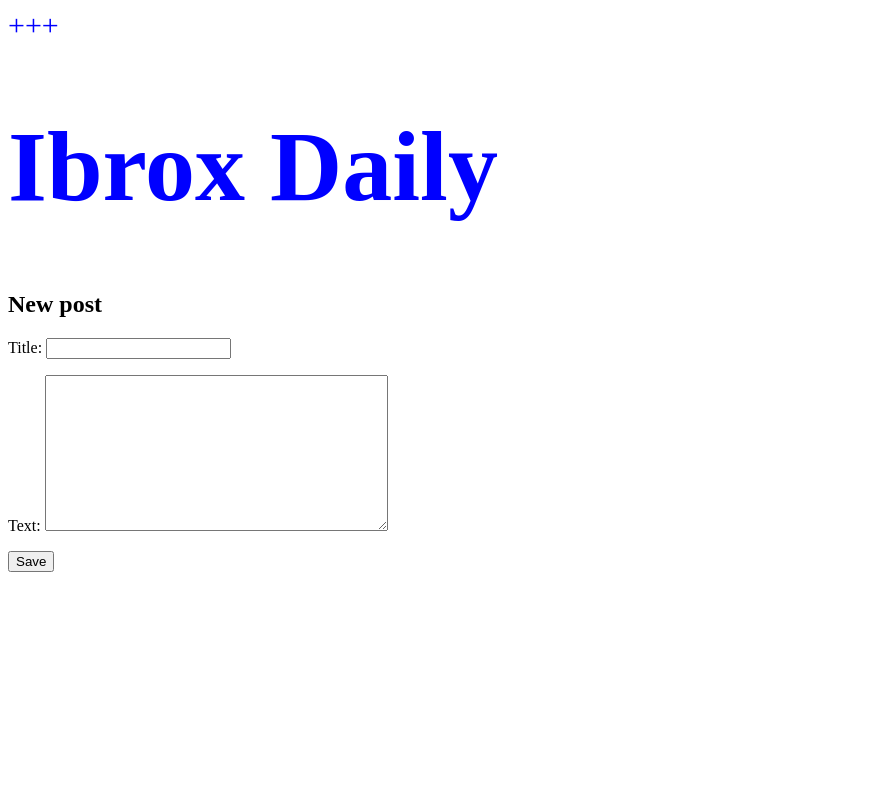
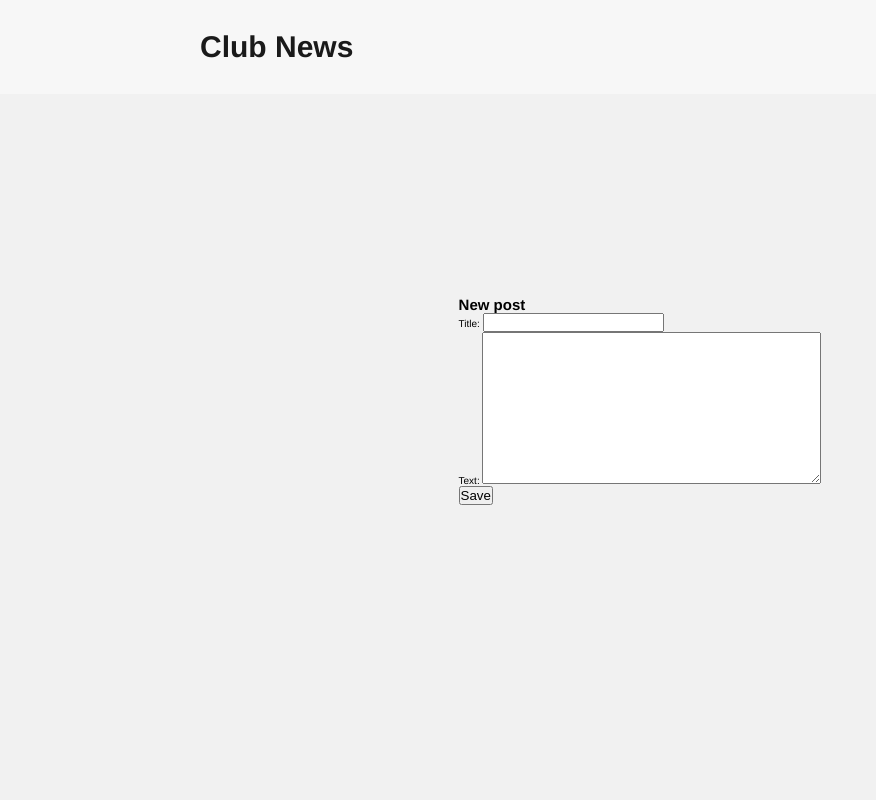
Before and after one commit to danielpriestley/django-blog-app, a Django app: page /post/new/ in a window 1280 px wide. Shown: the whole page, without its empty margins (0-876 px from the left). Run offline with Django 3.2, Linux system fonts and the light colour scheme; the visitor is signed in with stand-in values (Sample User, id 1).

Commit message:
added styling to test functionality

```diff
--- a/blog/static/css/blog.css
+++ b/blog/static/css/blog.css
@@ -1,9 +1,76 @@
-h1, a {
-    text-decoration: none;
-    font-size: 100px;
-    color: blue;
+:root {
+  --dark-grey-1: #0F0F0F;
+  --dark-grey-2: #1a1a1a;
+  --primary: #A39161;
+  --light-grey-1: #f7f7f7;
+  --light-grey-2: #fafafa;
 }
 
-.glyphicon {
-    font-size: 30px;
+*,
+*::after,
+*::before {
+  margin: 0;
+  padding: 0;
+  box-sizing: inherit;
+  /* will make everything on site inherit box-sizing from the body */
 }
+
+html {
+  font-size: 62.5%;
+  /* Makes calculating simpler, you calculate 10px in % by dividing the standard font size 10/16, defines what 1rem is*/
+  max-height: 100%;
+}
+
+body {
+  box-sizing: border-box;
+  font-family: "Helvetica Neue", -apple-system, BlinkMacSystemFont, "Segoe UI", Roboto, Oxygen, Ubuntu, Cantarell, "Open Sans", "Helvetica Neue", sans-serif;
+  background-color: #f1f1f1;
+  display: flex;
+  justify-content: center;
+  align-items: center;
+  min-height: 100vh;
+}
+
+a {
+  text-decoration: none;
+  color: var(--dark-grey-2);
+}
+
+.page-header {
+  position: absolute;
+  top: 0;
+  left: 0;
+  width: 100%;
+  padding: 3rem 20rem;
+  background-color: var(--light-grey-1);
+}
+.page-header a {
+  font-size: 3rem;
+  font-weight: 600;
+}
+
+.post {
+  background-color: var(--light-grey-2);
+  max-width: 60vw;
+  padding: 5rem;
+  margin-top: 15rem;
+}
+.post h1 {
+  font-size: 2.5rem;
+}
+.post img {
+  max-width: 100%;
+  margin-bottom: 2rem;
+}
+.post p {
+  font-size: 1.5rem;
+  color: var(--dark-grey-2);
+}
+
+.date {
+  font-size: 1.2rem;
+  font-weight: 500;
+  margin-bottom: 3rem;
+}
+
+/*# sourceMappingURL=blog.css.map */
--- a/blog/templates/blog/base.html
+++ b/blog/templates/blog/base.html
@@ -1,16 +1,16 @@
 {% load static %}
 <html>
     <head>
-        <title>We are the steeple</title>
+        <title>Club News | Alloa Boxing Club</title>
         <link rel="stylesheet" href="{% static 'css/blog.css' %}">
     </head>
     <body>
         <div class="page-header">
-                {% if user.is_authenticated %}
+                <!-- {% if user.is_authenticated %}
                 <a href="{% url 'post_new' %}" class="top-menu"><span class="glyphicon glyphicon-plus">+++</span></a>
-                {% endif %}
+                {% endif %} -->
 
-            <h1><a href="/">Ibrox Daily</a></h1>
+            <a href="/">Club News</a>
         </div>
 
             <div>
--- a/blog/templates/blog/post_detail.html
+++ b/blog/templates/blog/post_detail.html
@@ -2,16 +2,16 @@
 
 {% block content %}
     <div class="post">
+        <h1>{{ post.title }}</h1>
         {% if post.published_date %}
             <div class="date">
                 {{ post.published_date }}
             </div>
         {% endif %}
-        {% if user.is_authenticated %}
+        <!-- {% if user.is_authenticated %}
             <a class="btn btn-default" href="{% url 'post_edit' pk=post.pk %}"><span class="glyphicon glyphicon-pencil">Edit Post</span></a>
-        {% endif %}
+        {% endif %} -->
         <img src="{{ post.picture.url }}"/>
-        <h2>{{ post.title }}</h2>
         <p>{{ post.text|linebreaksbr }}</p>
     </div>
 {% endblock %}
--- a/blog/templates/blog/post_list.html
+++ b/blog/templates/blog/post_list.html
@@ -4,11 +4,11 @@
 {% block content %}
     {% for post in posts %}
         <div class="post">
+                <h1><a href="{% url 'post_detail' pk=post.pk %}">{{ post.title }}</a></h1>
             <div class="date">
                 {{ post.published_date }}
             </div>
             <img src="{{ post.picture.url }}"/>
-            <h1><a href="{% url 'post_detail' pk=post.pk %}">{{ post.title }}</a></h1>
             <p>{{ post.text|linebreaksbr }}</p>
         </div>
     {% endfor %}
```
Also changed, not shown: 2 other files.
